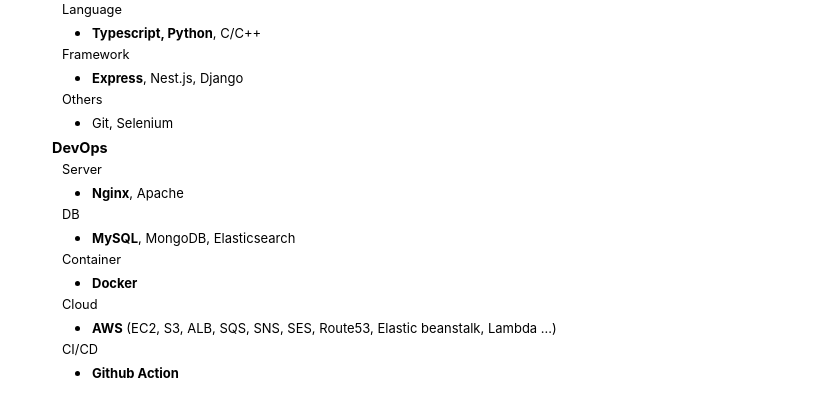
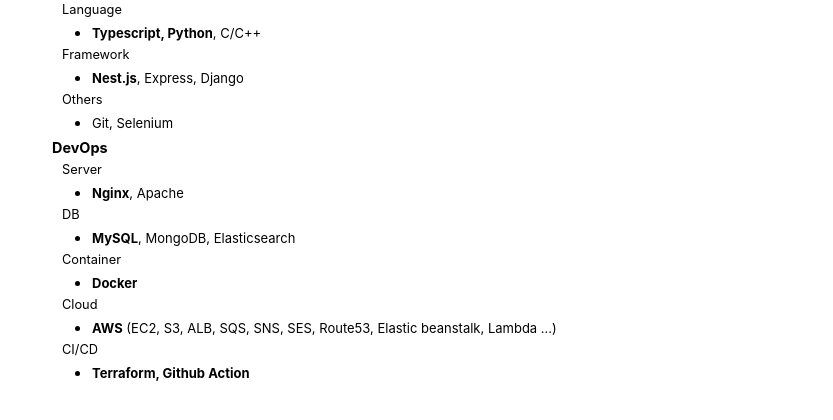
Before and after one commit to americano212/typescript-react-resume-page, a React (Create React App) app: page / in a window 1280 px wide. Shown: the part 1142-1562 px from the top of the page, without its empty margins (224-1057 px from the left). Built offline with nearby package versions, Linux system fonts and the light colour scheme.

Commit message:
feat: Update technical skill that add nest.js & terraform

```diff
--- a/src/components/TechnicalSkill.tsx
+++ b/src/components/TechnicalSkill.tsx
@@ -26,7 +26,7 @@
       <SmallTitle>Framework</SmallTitle>
       <ULSmallMargin>
         <li>
-          <Contents frontbold="Express">, Nest.js, Django</Contents>
+          <Contents frontbold="Nest.js">, Express, Django</Contents>
         </li>
       </ULSmallMargin>
       <SmallTitle>Others</SmallTitle>
@@ -66,7 +66,7 @@
       <SmallTitle>CI/CD</SmallTitle>
       <ULSmallMargin>
         <li>
-          <Contents frontbold="Github Action">&nbsp;</Contents>
+          <Contents frontbold="Terraform, Github Action">&nbsp;</Contents>
         </li>
       </ULSmallMargin>
       {/* <SubTitle>{language === "ENG" ? "Front-End" : "프론트엔드"}</SubTitle>
```
